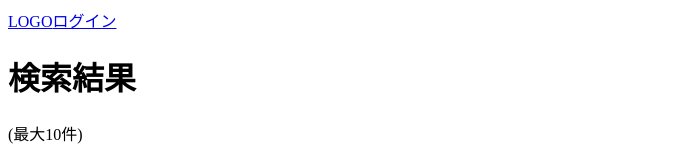
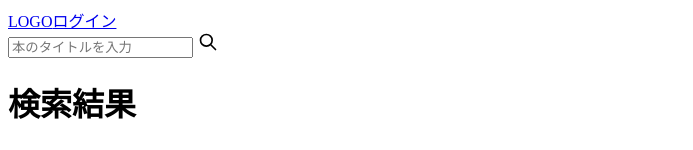
Before and after one commit to welove-t/book-tweet, a Next.js app: page /search in a window 1280 px wide. Shown: the top 150 px of the page, without its empty margins (0-693 px from the left). Built offline with nearby package versions, Linux system fonts and the light colour scheme; no server answers.

Commit message:
🔧 検索機能実装

```diff
--- a/pages/search.tsx
+++ b/pages/search.tsx
@@ -1,12 +1,62 @@
-import React from 'react';
+import React, { ChangeEvent, useState } from 'react';
 import Header from '../components/lp/Header';
 import Image from 'next/image';
 
-const search = () => {
+const Search = () => {
+  const [searchInput, setSearchInput] = useState('');
+
+  const searchBook = async () => {
+    if (!searchInput) return null;
+    const res = await fetch(
+      `https://www.googleapis.com/books/v1/volumes?q=${searchInput}`
+    );
+    if (!res) return null;
+    const bookJson = await res.json();
+    if (!bookJson.items) return null;
+    const bookData = await bookJson.items.map((data: any) => {
+      const item = data.volumeInfo;
+      const book: any = {
+        bid: data.id,
+        title: item.title,
+        imageUrl: item.imageLinks
+          ? item.imageLinks.smallThumbnail
+          : '/images/book-no-image.jpg',
+      };
+      console.log(book);
+      return book;
+    });
+  };
   return (
     <div className="bg-green-400">
       <Header />
       <div className="container">
+        <form className="ml-4 flex items-center text-center pt-4">
+          <input
+            type="text"
+            value={searchInput}
+            onChange={(event: ChangeEvent<HTMLInputElement>) => {
+              setSearchInput(event.target.value);
+            }}
+            className="w-64 h-10 whitespace-nowrap p-2 border border-white rounded-l-md shadow-sm text-sm font-medium focus:outline-none"
+            placeholder="本のタイトルを入力"
+            maxLength={50}
+            autoComplete="on"
+          />
+          <a
+            href="#"
+            onClick={searchBook}
+            className="inline-flex h-10 px-2 py-2 border border-white rounded-r-md shadow-sm text-sm font-medium text-white"
+            aria-label="検索"
+          >
+            <Image
+              src="/images/search.svg"
+              width={30}
+              height={20}
+              alt=""
+              className="w-5 h-10 rounded-md"
+            />
+          </a>
+        </form>
         <h1 className="pt-4 text-center font-bold text-xl">検索結果</h1>
         <p className="text-center">(最大10件)</p>
 
@@ -65,4 +115,4 @@ const search = () => {
   );
 };
 
-export default search;
+export default Search;
```
Also changed, not shown: public/images/book-no-image.jpg (added), public/images/search.svg (added).
